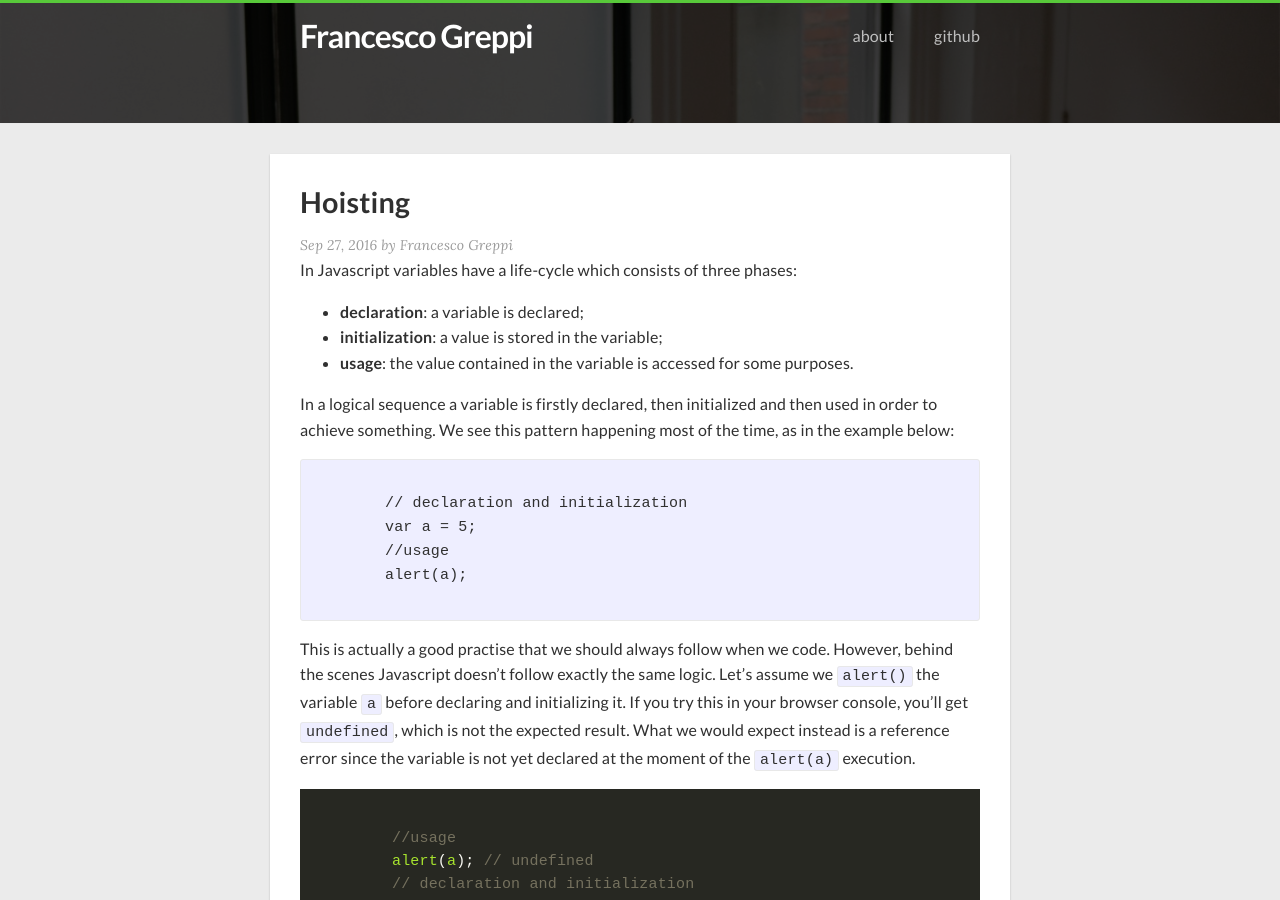
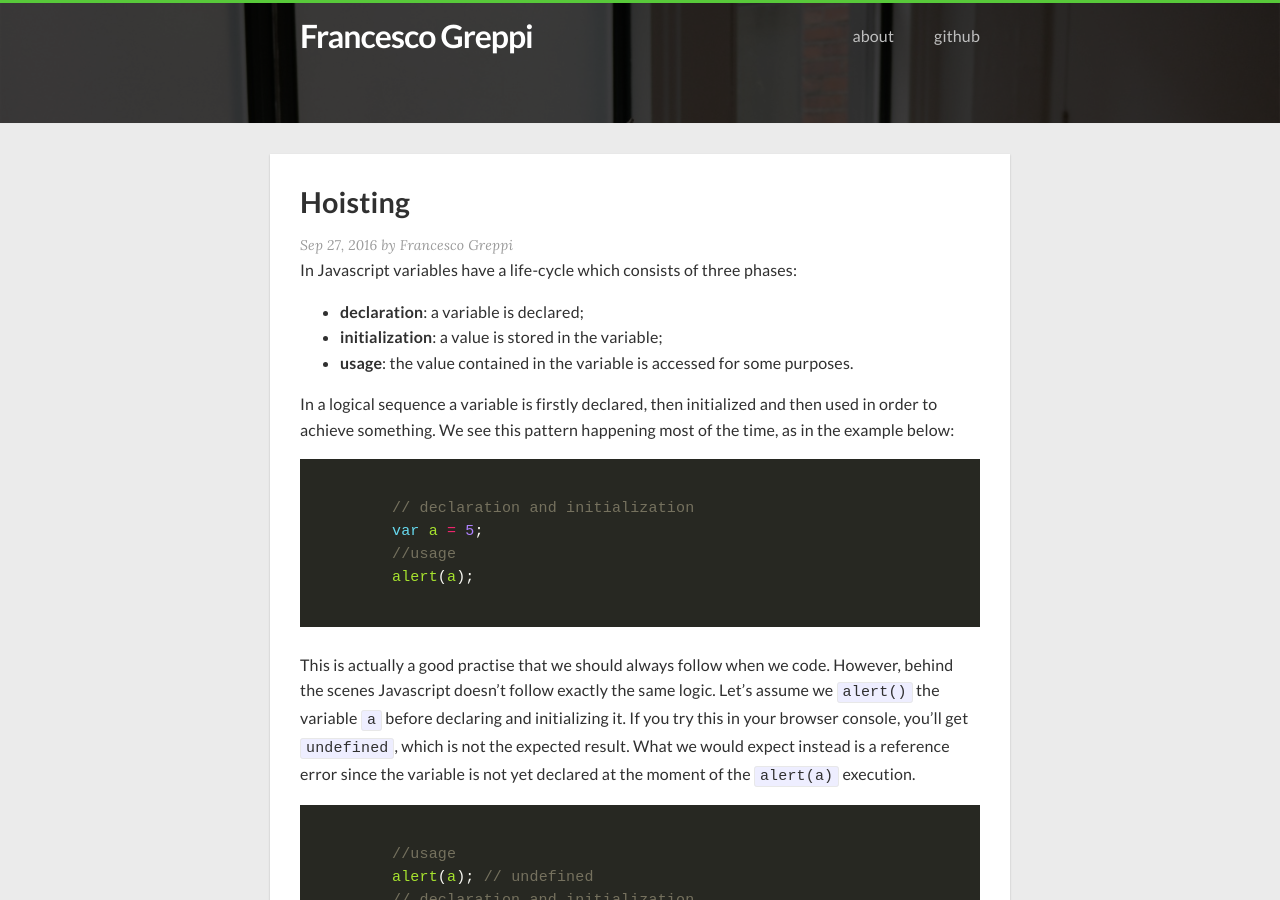
Before and after one commit to francescogreppi/francescogreppi.github.io, a Jekyll site: the page built from _posts/2016-09-27-hoisting.markdown, in a window 1280 px wide and 900 px high. Built offline with Jekyll 4.4.1, drawn with Linux system fonts in a browser that asks for light colours; nearby versions of some CDN libraries.

Commit message:
master hoisting

````diff
--- a/_posts/2016-09-27-hoisting.markdown
+++ b/_posts/2016-09-27-hoisting.markdown
@@ -14,7 +14,7 @@ In Javascript variables have a life-cycle which consists of three phases:
 
 In a logical sequence a variable is firstly declared, then initialized and then used in order to achieve something. We see this pattern happening most of the time, as in the example below:
 
-```Javascript
+```javascript
 
 	// declaration and initialization
 	var a = 5;
````
